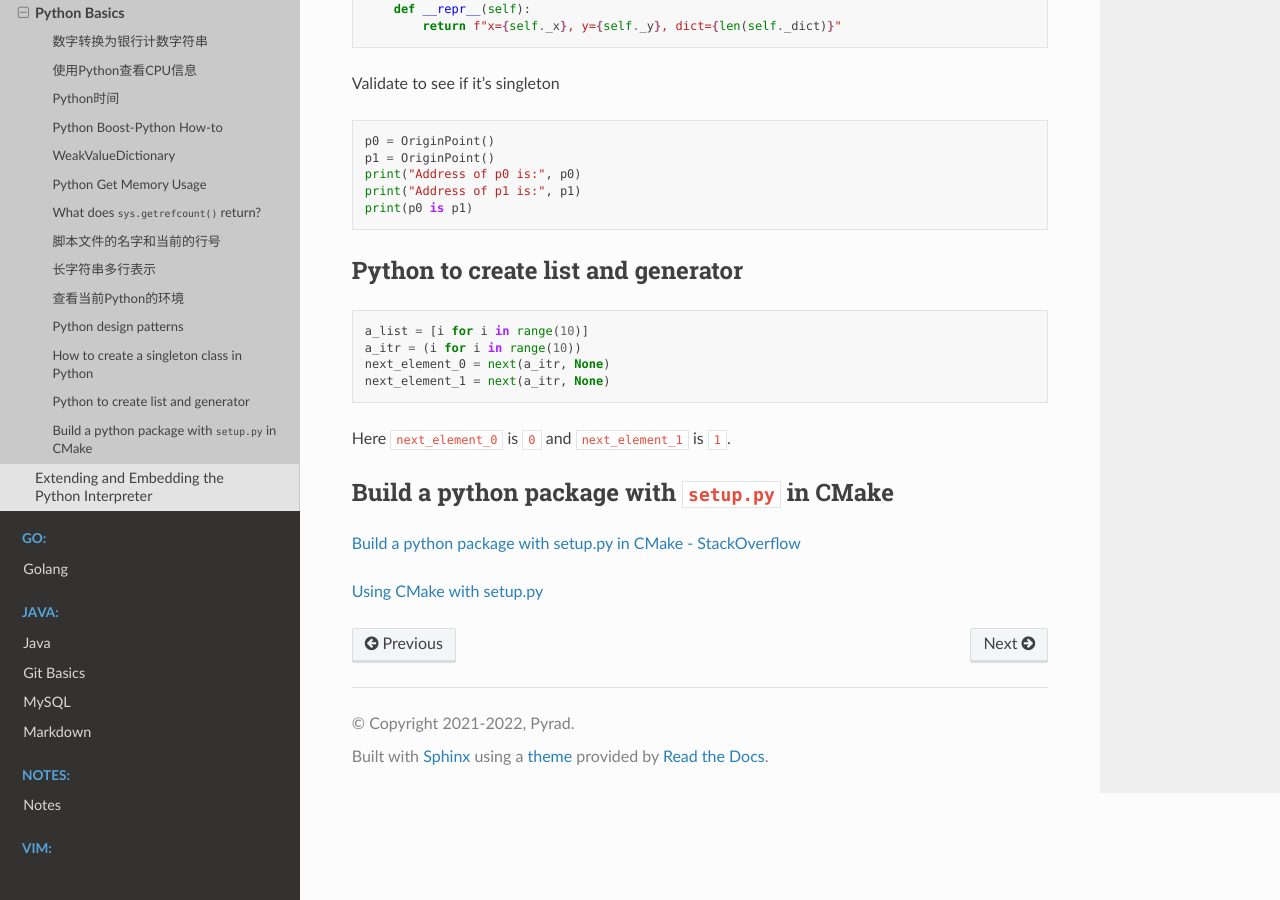
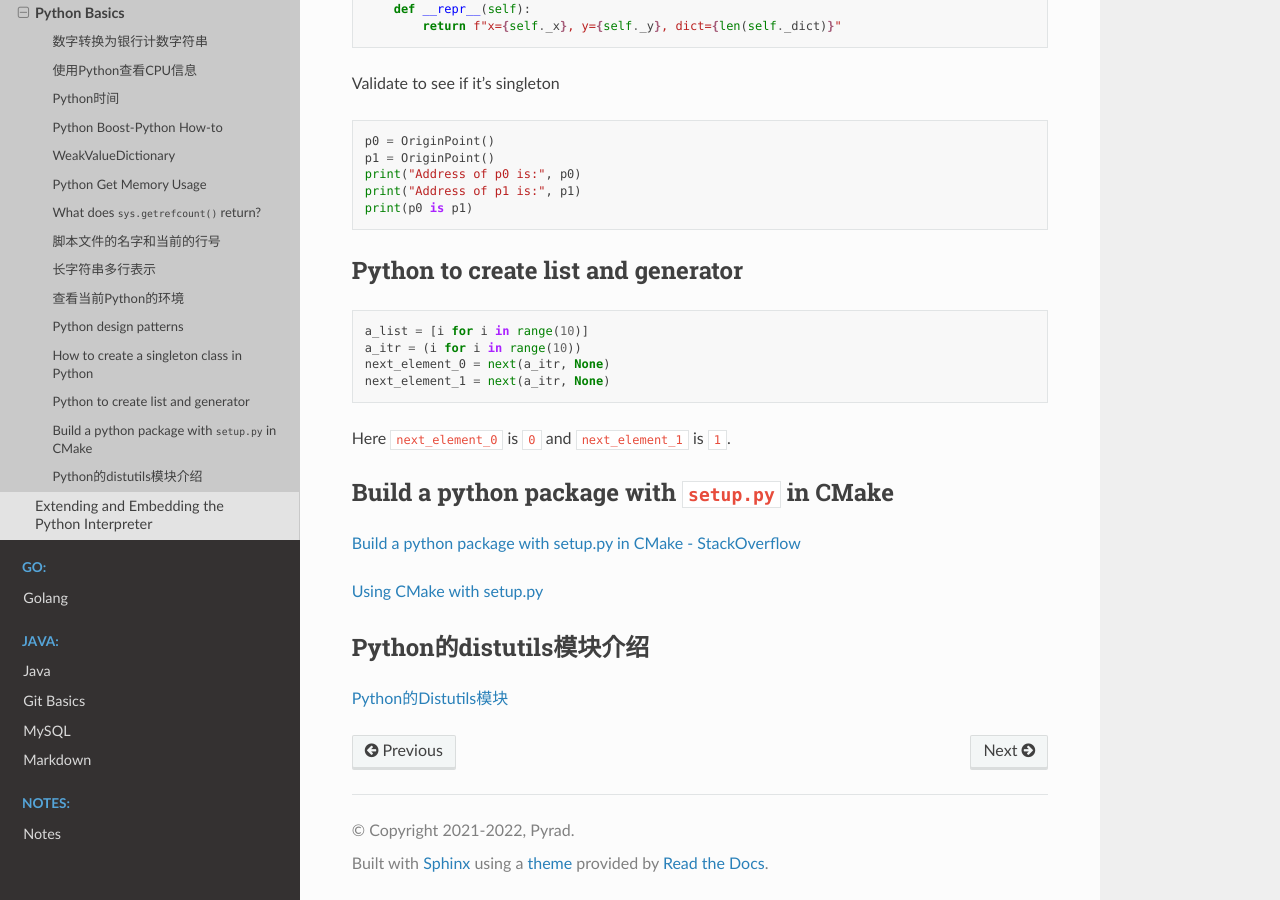
Before and after one commit to Pyrad/pyradnotes, a Sphinx documentation site: the page built from source/Python/pythonbasic.md, in a window 1280 px wide and 900 px high, scrolled down 4188 px. Built offline with Sphinx 7.4.7 and the Read the Docs theme 2.0.0, drawn with Linux system fonts in a browser that asks for light colours.

Commit message:
Python Brief intro to Python distutils module

```diff
--- a/source/Python/pythonbasic.md
+++ b/source/Python/pythonbasic.md
@@ -227,3 +227,7 @@ Here `next_element_0` is `0` and `next_element_1` is `1`.
 [Build a python package with setup.py in CMake - StackOverflow](https://stackoverflow.com/questions/29232614/build-a-python-package-with-setup-py-in-cmake)
 
 [Using CMake with setup.py](https://stackoverflow.com/questions/13298504/using-cmake-with-setup-py)
+
+## Python的distutils模块介绍
+
+[Python的Distutils模块](https://blog.csdn.net/weixin_36670529/article/details/102794001)
```
